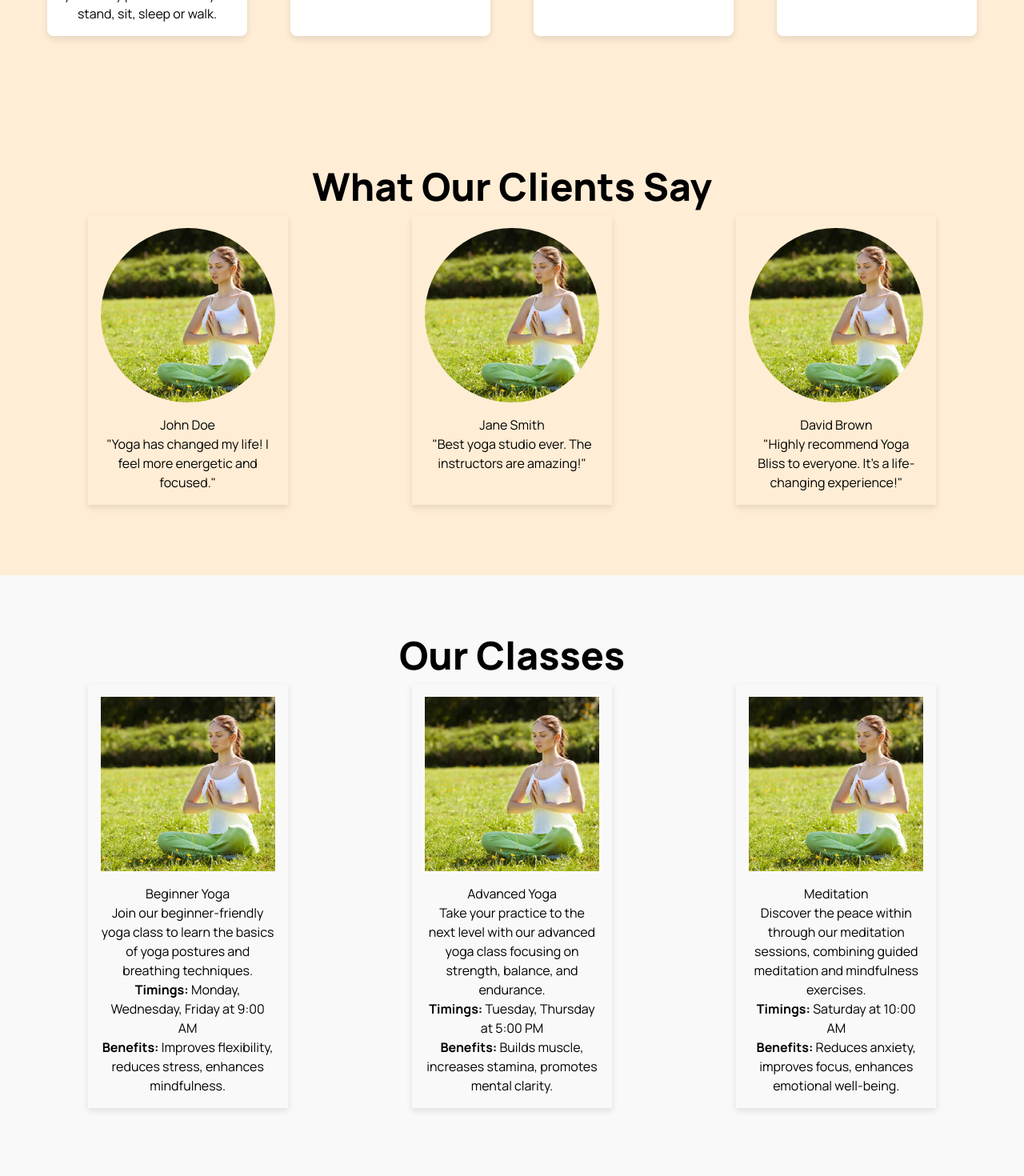
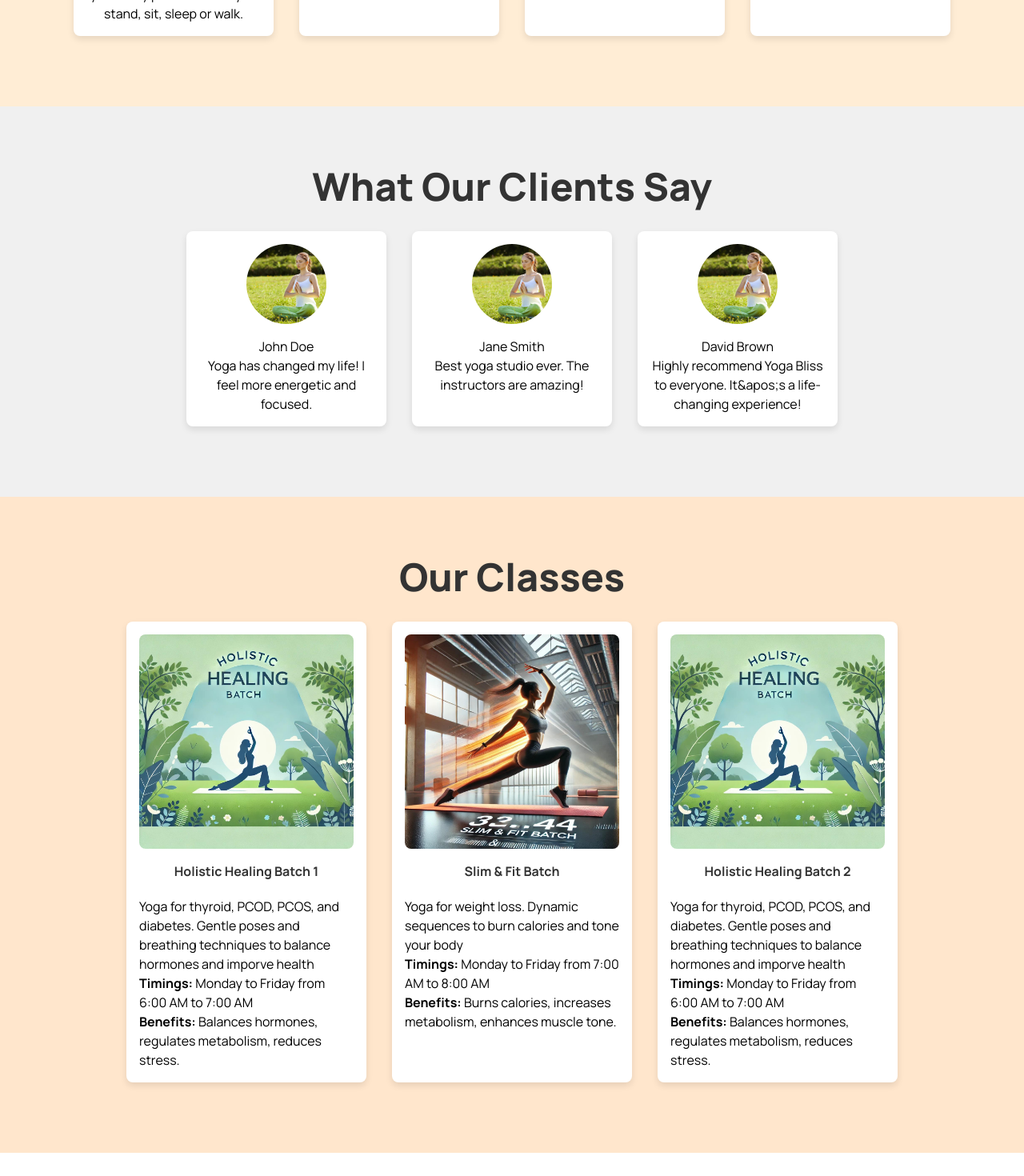
Before and after one commit to DeepanshuR1/heal-inside-out, a Next.js app: page / in a window 1280 px wide. Shown: the part 1820-3290 px from the top of the page at 80% size. After the commit the page ends 3261 px from the top, so only its background shows below. Built offline with nearby package versions, Linux system fonts and the light colour scheme.

Commit message:
Updated classes, testimonial section and remove commented code

```diff
--- a/src/app/components/Classes.tsx
+++ b/src/app/components/Classes.tsx
@@ -1,62 +1,53 @@
 "use client";
 import React from "react";
+
+const classes = [
+  {
+    title: "Holistic Healing Batch 1",
+    description:
+      "Yoga for thyroid, PCOD, PCOS, and diabetes. Gentle poses and breathing techniques to balance hormones and imporve health",
+    timings: "Monday to Friday from 6:00 AM to 7:00 AM",
+    benefits: "Balances hormones, regulates metabolism, reduces stress.",
+    image: "/holistic-healing-batch.png",
+  },
+  {
+    title: "Slim & Fit Batch",
+    description:
+      "Yoga for weight loss. Dynamic sequences to burn calories and tone your body",
+    timings: "Monday to Friday from 7:00 AM to 8:00 AM",
+    benefits: "Burns calories, increases metabolism, enhances muscle tone.",
+    image: "/slim-fit-batch.png",
+  },
+  {
+    title: "Holistic Healing Batch 2",
+    description:
+      "Yoga for thyroid, PCOD, PCOS, and diabetes. Gentle poses and breathing techniques to balance hormones and imporve health",
+    timings: "Monday to Friday from 6:00 AM to 7:00 AM",
+    benefits: "Balances hormones, regulates metabolism, reduces stress.",
+    image: "/holistic-healing-batch.png",
+  },
+];
 
 const Classes = () => {
   return (
     <section className="classes-section">
-      <h2 className="item__title">Our Classes</h2>
+      <h1 className="item__title">Our Classes</h1>
       <div className="classes-grid">
-        <div className="class-card">
-          <img className="class-image" src="/yogaGirl.jpg" alt="Class 1" />
+        {classes.map((cls, index) => (
+          <div className="class-card" key={index}>
+            <img className="class-image" src={cls.image} alt={`${cls.title}`} />
             <div className="class-content">
-            <h3>Beginner Yoga</h3>
+              <h1 className="font-bold">{cls.title}</h1>
+              <p>{cls.description}</p>
               <p>
-              Join our beginner-friendly yoga class to learn the basics of yoga
-              postures and breathing techniques.
+                <strong>Timings:</strong> {cls.timings}
               </p>
               <p>
-              <strong>Timings:</strong> Monday, Wednesday, Friday at 9:00 AM
-            </p>
-            <p>
-              <strong>Benefits:</strong> Improves flexibility, reduces stress,
-              enhances mindfulness.
+                <strong>Benefits:</strong> {cls.benefits}
               </p>
             </div>
           </div>
-        <div className="class-card">
-          <img className="class-image" src="/yogaGirl.jpg" alt="Class 2" />
-          <div className="class-content">
-            <h3>Advanced Yoga</h3>
-            <p>
-              Take your practice to the next level with our advanced yoga class
-              focusing on strength, balance, and endurance.
-            </p>
-            <p>
-              <strong>Timings:</strong> Tuesday, Thursday at 5:00 PM
-            </p>
-            <p>
-              <strong>Benefits:</strong> Builds muscle, increases stamina,
-              promotes mental clarity.
-            </p>
-          </div>
-        </div>
-        <div className="class-card">
-          <img className="class-image" src="/yogaGirl.jpg" alt="Class 3" />
-          <div className="class-content">
-            <h3>Meditation</h3>
-            <p>
-              Discover the peace within through our meditation sessions,
-              combining guided meditation and mindfulness exercises.
-            </p>
-            <p>
-              <strong>Timings:</strong> Saturday at 10:00 AM
-            </p>
-            <p>
-              <strong>Benefits:</strong> Reduces anxiety, improves focus,
-              enhances emotional well-being.
-            </p>
-          </div>
-        </div>
+        ))}
       </div>
     </section>
   );
--- a/src/app/components/Testimonials.tsx
+++ b/src/app/components/Testimonials.tsx
@@ -1,5 +1,5 @@
 "use client";
-import styled from 'styled-components';
+import styled from "styled-components";
 
 const TestimonialsSection = styled.section`
   padding: 4rem 2rem;
@@ -40,13 +40,32 @@ const TestimonialContent = styled.div`
   margin-top: 1rem;
 `;
 
-import React from 'react';
+import React from "react";
+
+const testimonials = [
+  {
+    name: "John Doe",
+    review: "Yoga has changed my life! I feel more energetic and focused.",
+    image: "yogaGirl.jpg",
+  },
+  {
+    name: "Jane Smith",
+    review: "Best yoga studio ever. The instructors are amazing!",
+    image: "yogaGirl.jpg",
+  },
+  {
+    name: "David Brown",
+    review:
+      "Highly recommend Yoga Bliss to everyone. It&apos;s a life-changing experience!",
+    image: "yogaGirl.jpg",
+  },
+];
 
 const Testimonials = () => (
   <section className="testimonials-section">
-    <h2 className="item__title">What Our Clients Say</h2>
+    <h1 className="item__title">What Our Clients Say</h1>
     <div className="testimonials-grid">
-      <div className="testimonial-card">
+      {/* <div className="testimonial-card">
         <img className="testimonial-image" src="yogaGirl.jpg" alt="Testimonial 1" />
         <div className="testimonial-content">
           <h3>John Doe</h3>
@@ -66,7 +85,20 @@ const Testimonials = () => (
           <h3>David Brown</h3>
           <p>&quot;Highly recommend Yoga Bliss to everyone. It&apos;s a life-changing experience!&quot;</p>
         </div>
-      </div>
+      </div> */}
+      {testimonials.map((testimonial, index) => (
+        <div className="testimonial-card" key={index}>
+          <img
+            className="testimonial-image"
+            src={testimonial.image}
+            alt={`${testimonial.name}'s photo`}
+          />
+          <div className="testimonial-content">
+            <h3>{testimonial.name}</h3>
+            <p>{testimonial.review}</p>
+          </div>
+        </div>
+      ))}
     </div>
   </section>
 );
--- a/src/app/globals.css
+++ b/src/app/globals.css
@@ -40,11 +40,6 @@
 
 /* About Section */
 .about-section {
-  /* padding: 4rem 2rem;
-  text-align: center;
-  display: flex;
-  flex-direction: column;
-  align-items: center; */
   padding: 4rem 2rem;
   display: flex;
   align-items: center;
@@ -75,53 +70,26 @@
   margin-top: 2rem;
 }
 
-/* Hero Section */
-/* .hero-section {
-  background-image: url('/hero-back.jpg');
-  background-size: cover;
-  background-position: center;
-  color: #ffffff;
-  text-align: center;
-  padding: 6rem 2rem;
+/* General styles */
+body {
+  font-family: Arial, sans-serif;
+  margin: 0;
+  padding: 0;
+  box-sizing: border-box;
 }
-
-.hero-title {
-  font-size: 3rem;
-  margin-bottom: 1rem;
-}
-
-.hero-description {
-  font-size: 1.5rem;
-  line-height: 1.6;
-}
-
-.hero-button {
-  display: inline-block;
-  padding: 1rem 2rem;
-  margin-top: 2rem;
-  font-size: 1.2rem;
-  background-color: #4caf50;
-  color: #ffffff;
-  border: none;
-  border-radius: 4px;
-  cursor: pointer;
-  transition: background-color 0.3s ease;
-}
-
-.hero-button:hover {
-  background-color: #45a049;
-} */
 
 /* Testimonials Section */
 .testimonials-section {
   padding: 4rem 2rem;
   text-align: center;
+  background-color: #f0f0f0;
 }
 
 .testimonials-grid {
   display: flex;
-  justify-content: space-around;
+  justify-content: center;
   flex-wrap: wrap;
+  gap: 2rem;
 }
 
 .testimonial-card {
@@ -130,6 +98,8 @@
   box-shadow: 0 4px 8px rgba(0, 0, 0, 0.1);
   margin-bottom: 1.5rem;
   transition: transform 0.3s ease-in-out;
+  background-color: #fff;
+  border-radius: 8px;
 }
 
 .testimonial-card:hover {
@@ -137,9 +107,11 @@
 }
 
 .testimonial-image {
-  width: 100%;
-  height: auto;
+  width: 100px;
+  height: 100px;
+  object-fit: cover;
   border-radius: 50%;
+  margin: 0 auto;
 }
 
 .testimonial-content {
@@ -149,22 +121,26 @@
 /* Classes Section */
 .classes-section {
   padding: 4rem 2rem;
-  background-color: #f9f9f9;
   text-align: center;
+  background-color: #ffe6cc;
 }
 
 .classes-grid {
   display: flex;
-  justify-content: space-around;
+  justify-content: center;
   flex-wrap: wrap;
+  gap: 2rem;
 }
 
 .class-card {
-  width: 250px;
+  width: 300px;
   padding: 1rem;
   box-shadow: 0 4px 8px rgba(0, 0, 0, 0.1);
   margin-bottom: 1.5rem;
   transition: transform 0.3s ease-in-out;
+  background-color: #fff;
+  border-radius: 8px;
+  text-align: left;
 }
 
 .class-card:hover {
@@ -174,6 +150,7 @@
 .class-image {
   width: 100%;
   height: auto;
+  border-radius: 8px;
 }
 
 .class-content {
@@ -197,8 +174,9 @@
 
 .benefits-grid {
   display: flex;
-  justify-content: space-around;
+  justify-content: center;
   flex-wrap: wrap;
+  gap: 2rem;
 }
 
 .benefit-card {
@@ -362,130 +340,6 @@
   }
 }
 
-/* .join-container {
-  max-width: 600px;
-  margin: auto;
-  padding: 1rem;
-  background-color: #f9f9f9;
-  border-radius: 8px;
-  box-shadow: 0 0 10px rgba(0, 0, 0, 0.1);
-}
-
-.join-form {
-  display: flex;
-  flex-direction: column;
-}
-
-.join-form div {
-  margin-bottom: 1rem;
-}
-
-.join-form label {
-  margin-bottom: 0.5rem;
-  display: block;
-}
-
-.join-form input,
-.join-form textarea {
-  width: 100%;
-  padding: 0.5rem;
-  border: 1px solid #ccc;
-  border-radius: 4px;
-}
-
-.join-form button {
-  padding: 0.75rem;
-  background-color: #0070f3;
-  color: white;
-  border: none;
-  border-radius: 4px;
-  cursor: pointer;
-}
-
-.join-form button:hover {
-  background-color: #005bb5;
-}
-
-.social-links {
-  margin-top: 1.5rem;
-}
-
-.social-links h3 {
-  margin-bottom: 1rem;
-}
-
-.social-links a {
-  display: block;
-  margin-bottom: 0.5rem;
-  color: #0070f3;
-  text-decoration: none;
-}
-
-.social-links a:hover {
-  text-decoration: underline;
-}
-
-.join-page {
-  padding: 2rem;
-}
-
-.classes-section {
-  margin-top: 2rem;
-} */
-
-/* .join-container {
-  max-width: 600px;
-  margin: 0 auto;
-  padding: 20px;
-}
-
-form {
-  display: flex;
-  flex-direction: column;
-}
-
-form > div {
-  margin-bottom: 10px;
-}
-
-label {
-  margin-bottom: 5px;
-  font-weight: bold;
-}
-
-input, textarea {
-  padding: 8px;
-  border: 1px solid #ccc;
-  border-radius: 4px;
-}
-
-button {
-  padding: 10px;
-  background-color: #0070f3;
-  color: white;
-  border: none;
-  border-radius: 4px;
-  cursor: pointer;
-}
-
-button:hover {
-  background-color: #005bb5;
-}
-
-.social-media-links {
-  margin-top: 20px;
-}
-
-.social-media-links a {
-  display: inline-block;
-  margin-right: 10px;
-  color: #0070f3;
-  text-decoration: none;
-}
-
-.social-media-links a:hover {
-  text-decoration: underline;
-} */
 
 .join-container {
   max-width: 600px;
@@ -671,187 +525,3 @@ has context menu
   @apply flex flex-row relative justify-center items-center py-3 px-6 outline-none;
 }
 /* END: General styles */
-
-/* START: Hero styles */
-/* .hero {
-  @apply flex xl:flex-row flex-col gap-5 relative z-0 max-w-[1440px] mx-auto;
-}
-
-.hero__title {
-  @apply 2xl:text-[72px] sm:text-[64px] text-[50px] font-extrabold;
-}
-
-.hero__subtitle {
-  @apply text-[27px] text-black-100 font-light mt-5;
-}
-
-.hero__image-container {
-  @apply xl:flex-[1.5] flex justify-end items-end w-full;
-  @media (min-width: 1280px) {
-    padding-top: 11rem;
-  }
-}
-
-.hero__image {
-  @apply relative xl:w-full w-[90%] xl:h-full h-[450px] z-0;
-}
-
-.hero__image-overlay {
-  @apply absolute xl:-top-24 xl:-right-1/2 -right-1/4 bg-hero-bg bg-repeat-round -z-10 w-full xl:h-screen h-[450px] overflow-hidden;
-} */
-/* END: Hero styles */
-
-/* START: Home styles */
-
-/* .home__text-container {
-  @apply flex flex-col items-start justify-start gap-y-2.5 text-black-100;
-}
-
-.home__filters {
-  @apply mt-12 w-full flex-between items-center flex-wrap gap-5;
-}
-
-.home__filter-container {
-  @apply flex justify-start flex-wrap items-center gap-2;
-}
-
-.home__cars-wrapper {
-  @apply grid 2xl:grid-cols-4 xl:grid-cols-3 md:grid-cols-2 grid-cols-1 w-full gap-8 pt-14;
-}
-
-.home__error-container {
-  @apply mt-16 flex justify-center items-center flex-col gap-2;
-} */
-/* END: Home styles */
-
-/* START: Car Card styles */
-/* .car-card {
-  @apply flex flex-col p-6 justify-center items-start text-black-100 bg-primary-blue-100 hover:bg-white hover:shadow-md rounded-3xl;
-}
-
-.car-card__content {
-  @apply w-full flex justify-between items-start gap-2;
-}
-
-.car-card__content-title {
-  @apply text-[22px] leading-[26px] font-bold capitalize;
-}
-
-.car-card__price {
-  @apply flex mt-6 text-[32px] leading-[38px] font-extrabold;
-}
-
-.car-card__price-dollar {
-  @apply self-start text-[14px] leading-[17px] font-semibold;
-}
-
-.car-card__price-day {
-  @apply self-end text-[14px] leading-[17px] font-medium;
-}
-
-.car-card__image {
-  @apply relative w-full h-40 my-3 object-contain;
-}
-
-.car-card__icon-container {
-  @apply flex group-hover:invisible w-full justify-between text-grey;
-}
-
-.car-card__icon {
-  @apply flex flex-col justify-center items-center gap-2;
-}
-
-.car-card__icon-text {
-  @apply text-[14px] leading-[17px];
-}
-
-.car-card__btn-container {
-  @apply hidden group-hover:flex absolute bottom-0 w-full z-10;
-} */
-/* END: Car Card styles */
-
-/* START: Car Details styles */
-/* .car-details__dialog-panel {
-  @apply relative w-full max-w-lg max-h-[90vh] overflow-y-auto transform rounded-2xl bg-white p-6 text-left shadow-xl transition-all flex flex-col gap-5;
-}
-
-.car-details__close-btn {
-  @apply absolute top-2 right-2 z-10 w-fit p-2 bg-primary-blue-100 rounded-full;
-}
-
-.car-details__main-image {
-  @apply relative w-full h-40 bg-pattern bg-cover bg-center rounded-lg;
-} */
-/* END: Car Details styles */
-
-/* START: Custom Filter styles */
-/* .custom-filter__btn {
-  @apply relative w-full min-w-[127px] flex justify-between items-center cursor-default rounded-lg bg-white py-2 px-3 text-left shadow-md sm:text-sm border;
-}
-
-.custom-filter__options {
-  @apply absolute mt-1 max-h-60 w-full overflow-auto rounded-md bg-white py-1 text-base shadow-lg ring-1 ring-black ring-opacity-5 focus:outline-none sm:text-sm;
-} */
-/* END: Custom Filter styles */
-
-/* START: Footer styles */
-/* .footer {
-  @apply flex flex-col text-black-100  mt-5 border-t border-gray-100;
-}
-
-.footer__links-container {
-  @apply flex max-md:flex-col flex-wrap justify-between gap-5 sm:px-16 px-6 py-10;
-}
-
-.footer__rights {
-  @apply flex flex-col justify-start items-start gap-6;
-}
-
-.footer__links {
-  @apply flex-1 w-full flex md:justify-end flex-wrap max-md:mt-10 gap-20;
-}
-
-.footer__link {
-  @apply flex flex-col gap-6 text-base min-w-[170px];
-}
-
-.footer__copyrights {
-  @apply flex justify-between items-center flex-wrap mt-10 border-t border-gray-100 sm:px-16 px-6 py-10;
-}
-
-.footer__copyrights-link {
-  @apply flex-1 flex sm:justify-end justify-center max-sm:mt-4 gap-10;
-} */
-/* END: Footer styles */
-
-/* START: searchbar styles */
-/* .searchbar {
-  @apply flex items-center justify-start max-sm:flex-col w-full relative max-sm:gap-4 max-w-3xl;
-}
-
-.searchbar__item {
-  @apply flex-1 max-sm:w-full flex justify-start items-center relative;
-}
-
-.searchbar__input {
-  @apply w-full h-[48px] pl-12 p-4 bg-light-white rounded-r-full max-sm:rounded-full outline-none cursor-pointer text-sm;
-} */
-/* END: searchbar styles */
-
-/* START: search manufacturer styles */
-/* .search-manufacturer {
-  @apply flex-1 max-sm:w-full flex justify-start items-center;
-}
-
-.search-manufacturer__input {
-  @apply w-full h-[48px] pl-12 p-4 rounded-l-full max-sm:rounded-full bg-light-white outline-none cursor-pointer text-sm;
-}
-
-.search-manufacturer__options {
-  @apply absolute mt-1 max-h-60 w-full overflow-auto rounded-md bg-white py-1 text-base shadow-lg ring-1 ring-black ring-opacity-5 focus:outline-none sm:text-sm;
-}
-
-.search-manufacturer__option {
-  @apply cursor-default select-none py-2 pl-10 pr-4;
-} */
-/* END: search manufacturer styles */
```
Also changed, not shown: public/holistic-healing-batch.png (added), public/slim-fit-batch.png (added). Lines whose indentation alone changed are shown as unchanged.
